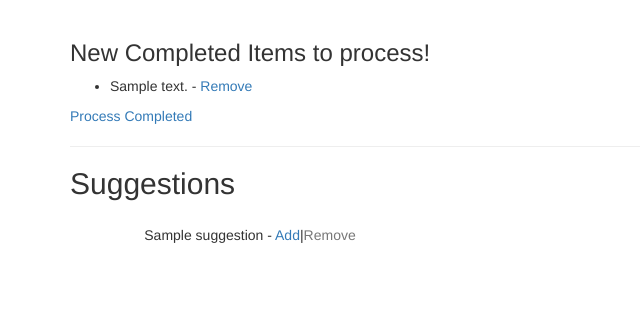
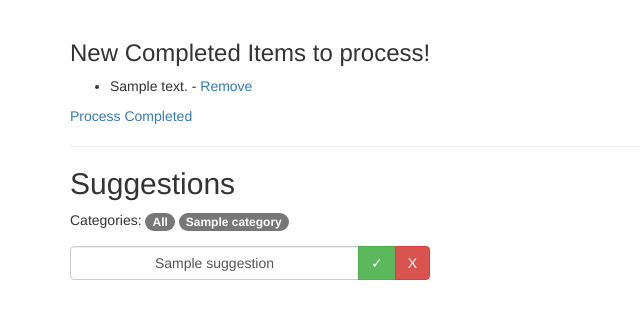
Before and after one commit to sam2332/HaSS_Addons, a Flask app: template personal_shopper/templates/index.html in a window 1280 px wide. Shown: the part 52-371 px from the top of the page, without its empty margins (0-640 px from the left). Run offline with Flask 3, Linux system fonts and the light colour scheme; the template is opened without the code that fills it: most values are stand-ins (such as "Sample title", 1, 10 or a date in 2020); parts of the project's set-up code (start-up, migrations or seed data) failed here and were passed over; some libraries are stand-ins or nearby versions.

Commit message:
ui updates

```diff
--- a/personal_shopper/app.py
+++ b/personal_shopper/app.py
@@ -1,10 +1,13 @@
 from flask import Flask, jsonify, request, redirect, url_for, render_template # type: ignore
 import os
 import time
+import logging
+logging.basicConfig(level=logging.INFO)
 import json
 import requests
 from Libs.ConfigFile import ConfigFile
 from Libs.SuggestionsManager import SuggestionsManager
+from Libs.CategoryEngine import CategoryEngine
 from Libs.todo_list_api import get_todo_items, add_item, remove_item
 SUPERVISOR_TOKEN = os.environ.get('SUPERVISOR_TOKEN')
 app = Flask(__name__)
@@ -57,7 +60,6 @@ def main():
         if request.args.get('entity_id'):
             entity_id = request.args.get('entity_id')
             config_file.set('todo_list_entitiy_id', entity_id)
-            #return redirect(url_for('main')) but respecting the ingress path
             return go_home(request)
 
         else:
@@ -72,13 +74,35 @@ def main():
         suggestions_manager = SuggestionsManager(ADDON_SUGGESTIONS_DB_FILE)
         todo_items = get_todo_items(todo_list_entitiy_id)
         needs_action_todo_items = [item for item in todo_items if item['status'] != 'needs_action']
-        suggestions = suggestions_manager.suggest_items([item['summary'] for item in todo_items], 20)
-
-        return render_template('index.html', needs_action_todo_items=needs_action_todo_items,suggestions=suggestions)
+        suggestion_count = 20
+        if request.args.get('suggestion_count'):
+            suggestion_count = int(request.args.get('suggestion_count'))
+        if request.args.get('category_filter'):
+            suggestions = suggestions_manager.suggest_items([item['summary'] for item in todo_items], suggestion_count, request.args.get('category_filter'))
+        else:
+            suggestions = suggestions_manager.suggest_items([item['summary'] for item in todo_items], suggestion_count)
+        categories = suggestions_manager.get_categories()
+        return render_template(
+            'index.html',
+            needs_action_todo_items=needs_action_todo_items,
+            suggestions=suggestions,
+            categories=categories
+        )
 
 
 
+#settings_update_all_categories
+@app.route('/settings_update_all_categories', methods=['get'])
+def settings_update_all_categories():
+    suggestions_manager = SuggestionsManager(ADDON_SUGGESTIONS_DB_FILE)
+    category_engine = CategoryEngine()
+    for item in suggestions_manager.get_all_items():
+        logging.info(f"Updating category for {item}")
+        category = category_engine.guess(item)
+        suggestions_manager.update_category(item, category)
 
+
+    return go_home(request)
 
 
 
--- a/personal_shopper/config.yaml
+++ b/personal_shopper/config.yaml
@@ -1,5 +1,5 @@
 name: "Personal Shopper"
-version: "0.0.40"
+version: "0.0.58"
 slug: "personalshopper"
 description: "Add items to your shopping list using inteligence"
 panel_icon: mdi:shopping-search
--- a/personal_shopper/templates/index.html
+++ b/personal_shopper/templates/index.html
@@ -16,8 +16,26 @@
     {% endif %}
     <h2>Suggestions</h2>
     <div class="row">
+        <div class="col-md-12">
+            Categories:
+            <a class="badge" href="{{ url_for('main') }}">All</a>
+            {% for category in categories %}
+            <a  class="badge" href="{{ url_for('main', category_filter=category) }}">{{ category }}</a>
+            {% endfor %}
+
+        </div>
+    </div>
+    <div class="row">
         {% for suggestion in suggestions %}
-        <div class="col-md-4 text-center suggestion">{{ suggestion }} - <a href="{{ url_for('add_suggestion', suggestion=suggestion) }}">Add</a>|<a  href="{{ url_for('remove_suggestion', suggestion=suggestion) }}" class="text-muted">Remove</a></div>
+        <div class="col-md-4 text-center suggestion">
+            <div class="input-group">
+                <span class="form-control">{{ suggestion }}</span>
+                <span class="input-group-btn">
+                    <a class="btn btn-success" type="button" href="{{ url_for('add_suggestion', suggestion=suggestion) }}">✓</a>
+                    <a class="btn btn-danger" type="button" href ="{{ url_for('remove_suggestion', suggestion=suggestion) }}">X</a>
+                </span>
+            </div>
+        </div>
         {% endfor %}
     </div>
 {% endblock %}
--- a/personal_shopper/templates/settings.html
+++ b/personal_shopper/templates/settings.html
@@ -5,6 +5,7 @@
 
 <h1>Settings</h1>
 <a href="{{ url_for('settings_change_list') }}">Change List</a><br>
+<a href="{{ url_for('settings_update_all_categories') }}">Update All Categories</a><br>
 
 
 {% endblock %}
```
Also changed, not shown: personal_shopper/Libs/CategoryEngine.py (added, +17 -0 lines), personal_shopper/Libs/SuggestionsManager.py (+32 -4 lines), personal_shopper/categories_regex.csv (added, +22 -0 lines).
